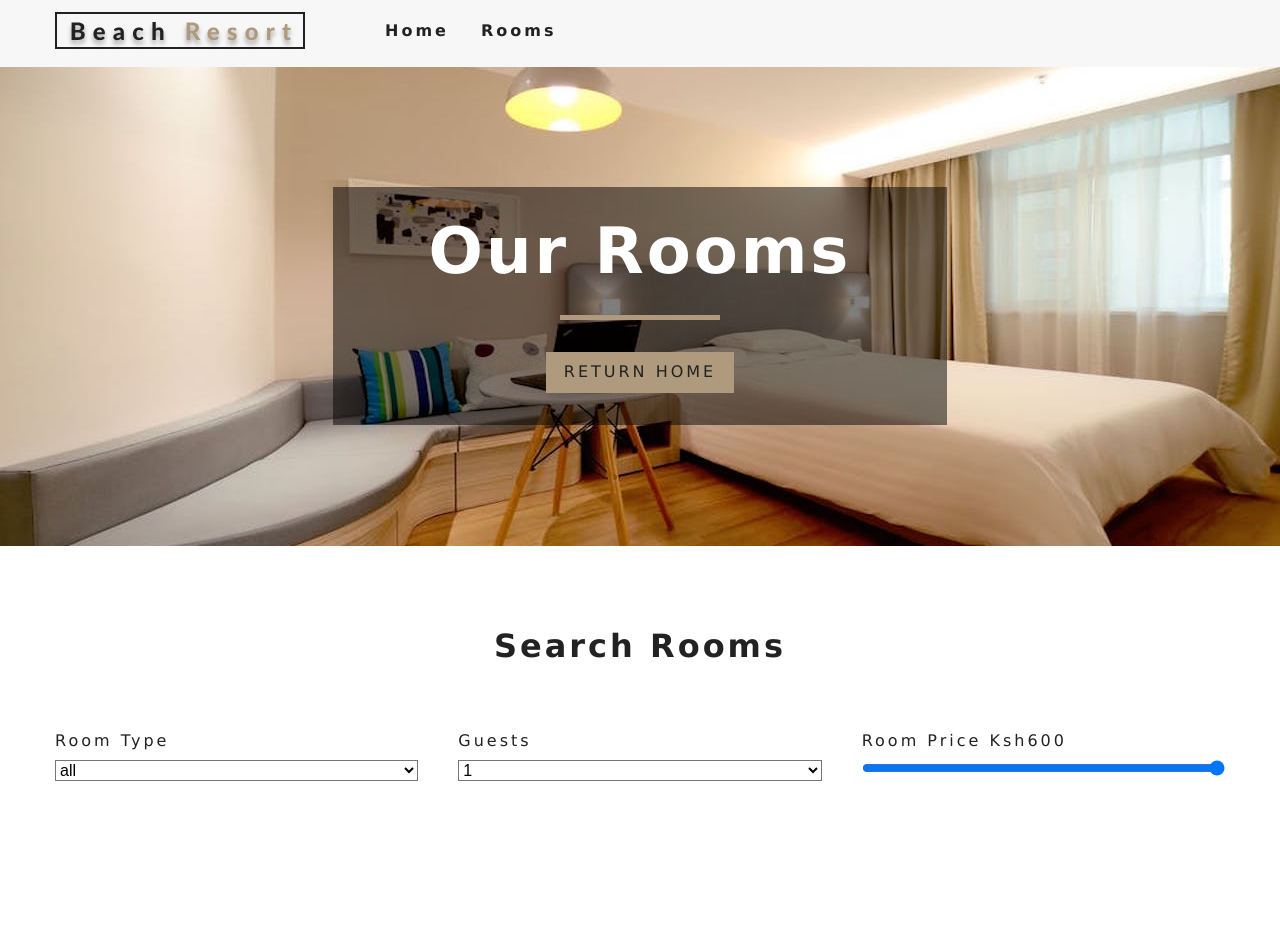
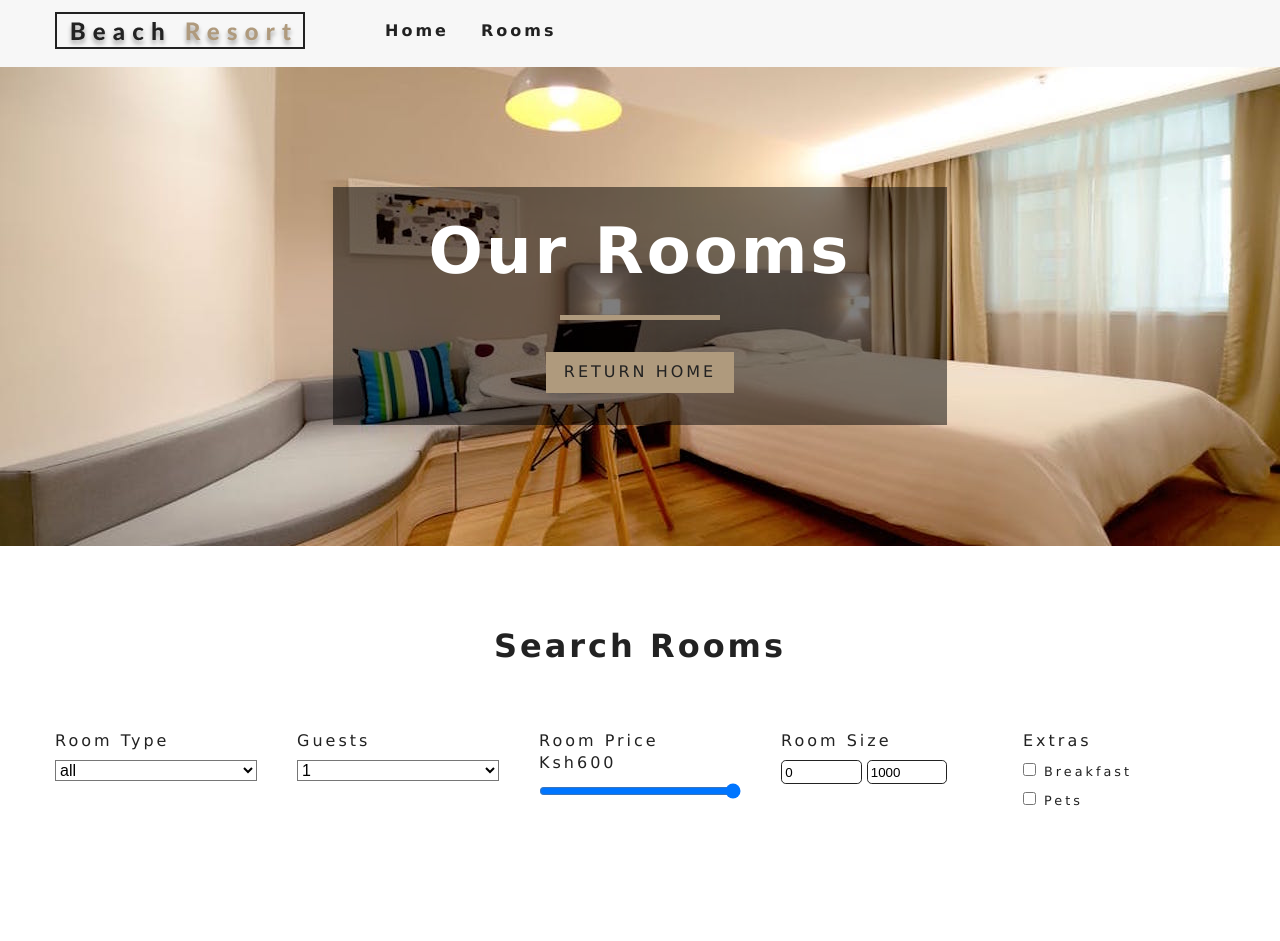
Before and after one commit to PeterOsoo/react-project-resort, a React (Create React App) app: page /rooms in a window 1280 px wide. Shown: the top 941 px of the page. Built offline with nearby package versions, Linux system fonts and the light colour scheme; the HTML template or start-up script is replaced by a standard one.

Commit message:
Filtering by size, breakfast and pets

```diff
--- a/src/components/RoomsFilter.js
+++ b/src/components/RoomsFilter.js
@@ -93,6 +93,55 @@
 					/>
 				</div>
 				{/* end of room price*/}
+
+				{/* size */}
+				<div className="form-group">
+					<label htmlFor="price">room size </label>
+					<div className="size-inputs">
+						<input
+							type="number"
+							name="minSize"
+							value={minSize}
+							onChange={handleChange}
+							className="size-input"
+						/>
+						<input
+							type="number"
+							name="maxSize"
+							value={maxSize}
+							onChange={handleChange}
+							className="size-input"
+						/>
+					</div>
+				</div>
+				{/* end of select type */}
+
+				{/* extras */}
+				<div className="form-group">
+					<label htmlFor="extras">Extras</label>
+
+					<div className="single-extra">
+						<input
+							type="checkbox"
+							name="breakfast"
+							id="breakfast"
+							checked={breakfast}
+							onChange={handleChange}
+						/>
+						<label htmlFor="breakfast">breakfast</label>
+					</div>
+
+					<div className="single-extra">
+						<input
+							type="checkbox"
+							name="pets"
+							checked={pets}
+							onChange={handleChange}
+						/>
+						<label htmlFor="breakfast">pets</label>
+					</div>
+				</div>
+				{/* end of extras type */}
 			</form>
 		</section>
 	)
--- a/src/context.js
+++ b/src/context.js
@@ -67,6 +67,7 @@
 	//handle change
 	handleChange = event => {
 		const target = event.target
+		//checked for checkbox
 		const value = target.type === "checkbox" ? target.checked : target.value
 		const name = target.name
 		// console.log(name, value)
@@ -112,6 +113,21 @@
 		// filter by price
 		tempRooms = tempRooms.filter(room => room.price <= price)
 
+		//filter by size
+		tempRooms = tempRooms.filter(
+			room => room.size >= minSize && room.size <= maxSize
+		)
+
+		//filter by breakfast
+		if (breakfast) {
+			tempRooms = tempRooms.filter(room => room.breakfast === true)
+		}
+
+		//filter by pets
+		if (pets) {
+			tempRooms = tempRooms.filter(room => room.pets === true)
+		}
+
 		//change state
 		this.setState({
 			sortedRooms: tempRooms,
```
